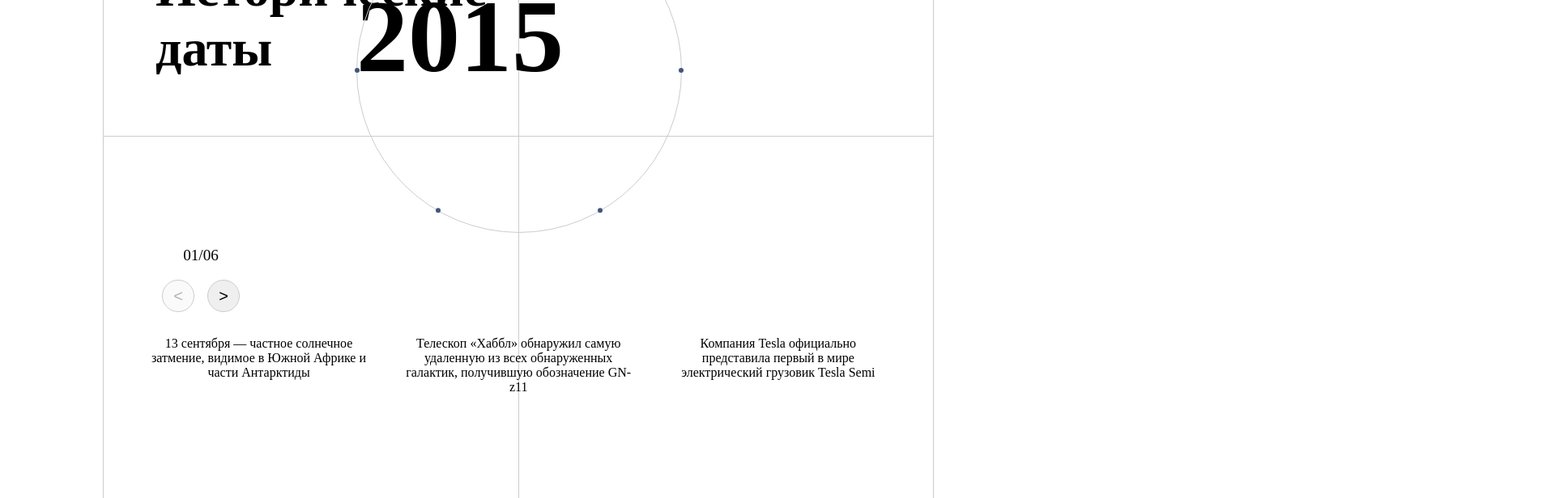
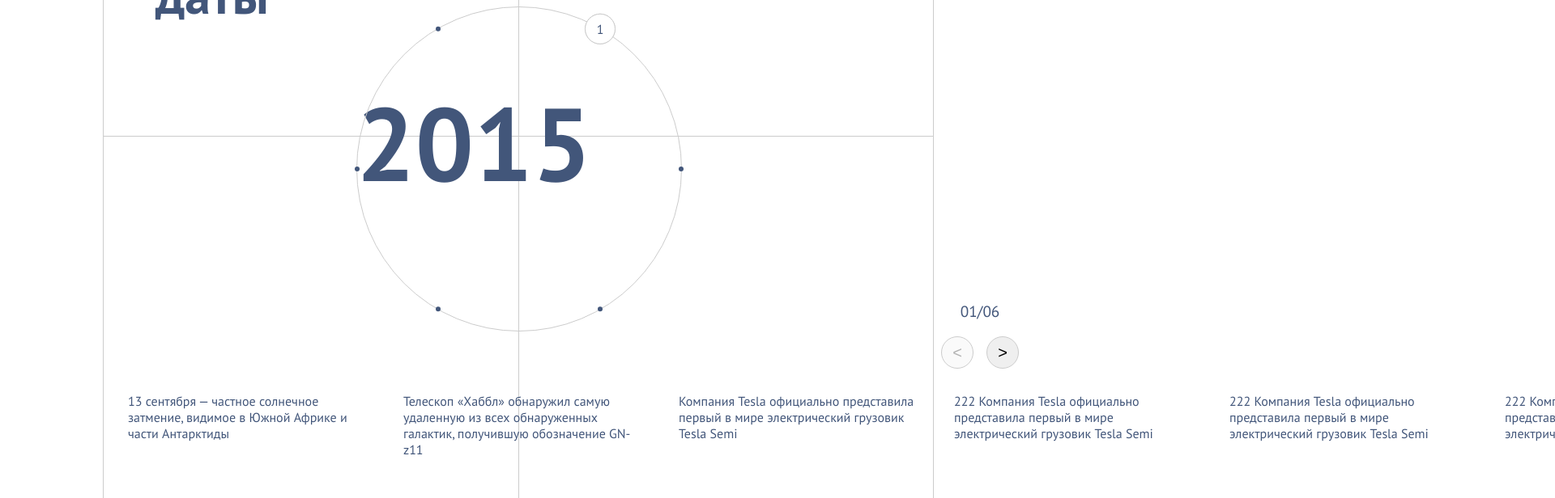
Before and after one commit to NoWizarrd/History_dates, a React (Create React App) app: page / in a window 1280 px wide. Shown: the part 184-800 px from the top of the page at 81% size, 1920 px wide, since content can reach past the window. Built offline with nearby package versions, Linux system fonts and the light colour scheme.

Commit message:
fix dots, add font

```diff
--- a/public/index.html
+++ b/public/index.html
@@ -4,6 +4,9 @@
     <meta charset="utf-8" />
     <meta name="viewport" content="width=device-width, initial-scale=1" />
     <title>React App</title>
+    <link rel="preconnect" href="https://fonts.googleapis.com">
+<link rel="preconnect" href="https://fonts.gstatic.com" crossorigin>
+<link href="https://fonts.googleapis.com/css2?family=Montserrat:ital,wght@0,100..900;1,100..900&family=PT+Sans:ital,wght@0,400;0,700;1,400;1,700&family=Roboto:ital,wght@0,100;0,300;0,400;0,500;0,700;0,900;1,100;1,300;1,400;1,500;1,700;1,900&display=swap" rel="stylesheet">
   </head>
   <body>
     <noscript>You need to enable JavaScript to run this app.</noscript>
--- a/src/components/HistoricalDates.module.scss
+++ b/src/components/HistoricalDates.module.scss
@@ -1,11 +1,13 @@
 .historicalDates {
     display: flex;
+    color: #42567A;
+    font-family: "PT Sans", serif;
     position: relative;
     flex-direction: column;
     height: 100vh;
     max-width: 80vw;
     margin: 0 auto;
-    justify-content: center;
+    justify-content: space-between;
     align-items: center;
     text-align: center;
     border-right: 1px solid #ccc;
@@ -34,17 +36,16 @@
 
 .h2 {
     font-size: 4rem;
-    position: relative;
     align-self: flex-start;
     text-align: start;
-    position: absolute;
     top: 10vh;
     margin-left: 5vw;
     width: 20vw;
 }
 
 .circleContainer {
-    position: relative;
+    position: absolute;
+    top: 24vh;
     width: 400px;
     height: 400px;
 }
@@ -96,8 +97,28 @@
     }
 }
 
-.hiddenDot{
+.dot:hover .hiddenDot,
+.dot.active .hiddenDot{
+    opacity: 1;
+}
 
+.hiddenDot {
+    display: flex;
+    position: absolute;
+    text-align: center;
+    justify-content: center;
+    align-items: center;
+    border-radius: 50%;
+    opacity: 0;
+    background-color: white;
+    z-index: 22;
+    width: 36px;
+    height: 36px;
+    border: 1px solid #ccc;
+}
+
+.hiddenDot:hover {
+    opacity: 1;
 }
 
 .eventsSlider {
@@ -110,14 +131,20 @@
     padding: 10px;
 }
 
-.event{
+.event {
+    text-align: left;
     height: 90px;
-    width: 320px;
+    max-width: 300px;
+    &:hover {
+        cursor: grabbing;
     }
-
+}
 
 .controls {
     align-self: flex-start;
+}
+
+.buttons {
     margin: 0 0px 0 5vw;
     font-size: 1.2rem;
 
--- a/src/components/HistoricalDates.tsx
+++ b/src/components/HistoricalDates.tsx
@@ -12,6 +12,8 @@ const timePeriods = [
     '13 сентября — частное солнечное затмение, видимое в Южной Африке и части Антарктиды',
     'Телескоп «Хаббл» обнаружил самую удаленную из всех обнаруженных галактик, получившую обозначение GN-z11',
     'Компания Tesla официально представила первый в мире электрический грузовик Tesla Semi',
+    '222 Компания Tesla официально представила первый в мире электрический грузовик Tesla Semi',
+    '222 Компания Tesla официально представила первый в мире электрический грузовик Tesla Semi',
     '222 Компания Tesla официально представила первый в мире электрический грузовик Tesla Semi'
 ] },
   { year: [1999, 1321], title: 'title2',  events: ['Событие 1', 'Событие 2', 'Событие 3', 'Событие 4'] },
@@ -76,11 +78,14 @@ export default function HistoricalDates() {
                 <>
                 <div
                     key={period.title}
-                    className={`${styles.dot} ${index === activeIndex ? styles.active : styles.hiddenDot}`}
+                    className={`${styles.dot} ${index === activeIndex ? styles.active : ''}`}
                     style={{ transform: `translate(${x}px, ${y}px)` }}
                     onClick={() => handleClick(index)}
                 >
-                    {index === activeIndex ? index + 1 : ''}
+                  <div className={styles.hiddenDot}>
+                    {index + 1}
+                  </div>
+
                 </div>
 
               </>
@@ -89,6 +94,7 @@ export default function HistoricalDates() {
         </div>
       </div>
       <div className={styles.controls}>
+      <div className={styles.buttons}>
         <p>{`0${activeIndex+1}/0${timePeriods.length}`}</p>
         <button onClick={handlePrev} disabled={activeIndex === 0}>{'<'}</button>
         <button onClick={handleNext} disabled={activeIndex === timePeriods.length - 1}>{'>'}</button>
@@ -107,6 +113,7 @@ export default function HistoricalDates() {
           </SwiperSlide>
         ))}
       </Swiper>
+      </div>
     </div>
   );
 }
```
